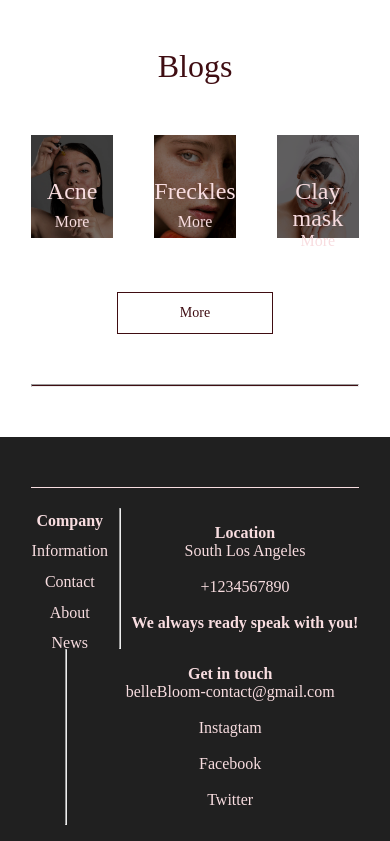
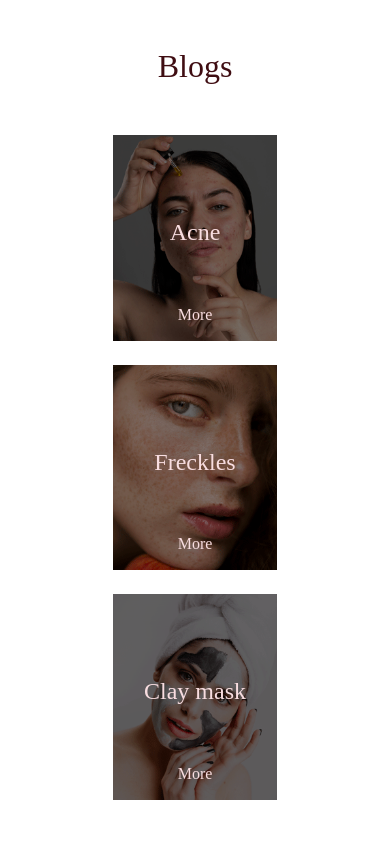
Before and after one commit to fikiivanov/BelleBloom, a Next.js app in the folder bellebloom/: page / in a window 390 px wide. Shown: the part 3083-3924 px from the top of the page. Built offline with nearby package versions, Linux system fonts and the light colour scheme.

Commit message:
make Blogs section responsive

```diff
--- a/bellebloom/src/app/components/Blogs/style.scss
+++ b/bellebloom/src/app/components/Blogs/style.scss
@@ -5,6 +5,7 @@
 .blogs {
     display: flex;
     justify-content: space-between;
+    gap: 20px;
     margin: 50px 0px;
 
     .blog {
@@ -60,3 +61,32 @@
     }
 
 }
+
+@media screen and (max-width:900px) {
+
+    .section-blogs {
+        .blogs {
+            flex-wrap: wrap;
+            justify-content: center;
+            align-items: center;
+
+            .blog {
+                width: 40%;
+            }
+        }
+    }
+}
+
+
+
+@media screen and (max-width: 502px) {
+
+    .section-blogs {
+        .blogs {
+            flex-direction: column;
+            .blog {
+                width: 50%;
+            }
+        }
+    }
+}
```
